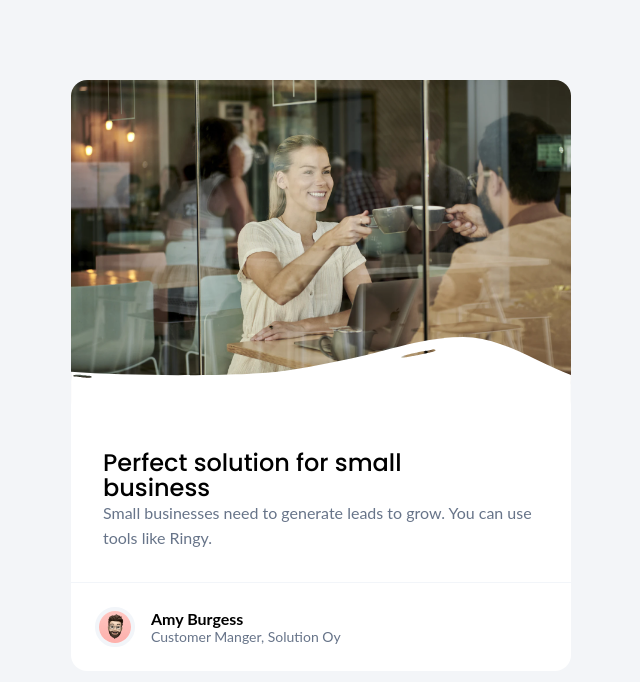
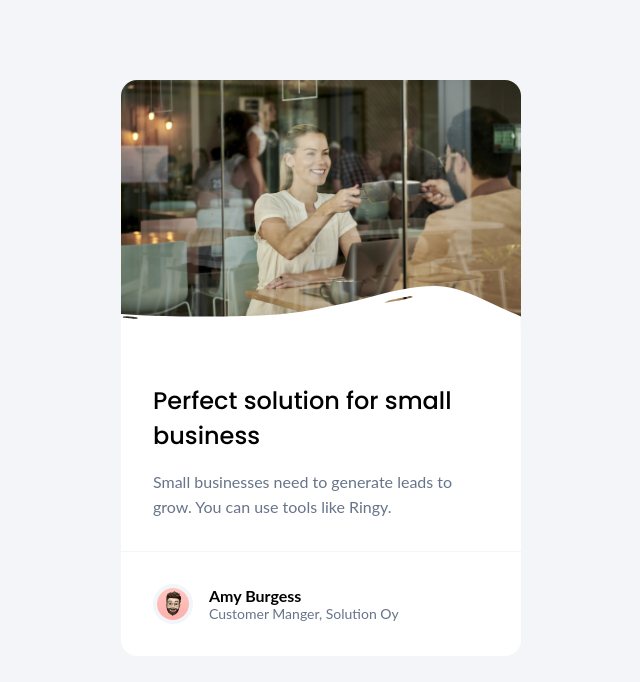
Before and after one commit to PaulaaPP/DevChallenges_Projects, a plain HTML site: page blog-card/index.html in a window 1280 px wide. Shown: the whole page, without its empty margins (319-959 px from the left). Drawn offline with Linux system fonts and the light colour scheme.

Commit message:
finale upade

```diff
--- a/blog-card/style.css
+++ b/blog-card/style.css
@@ -14,9 +14,8 @@ body {
 .container {
   background-color: #fff;
   border-radius: 1rem;
-  max-width: 500px;
+  max-width: 400px;
   margin: auto;
-  /* padding: 2rem; */
 }
 img {
   max-width: 100%;
@@ -40,17 +39,19 @@ img {
   margin: 2rem;
   text-align: start;
   font-family: "Poppins", sans-serif;
-  line-height: 25px;
 }
 
 h1 {
   font-family: "Poppins", sans-serif;
   font-size: 1.5rem;
   font-weight: 500;
+  line-height: 35px;
+  padding-bottom: 1rem;
 }
 
 p {
   color: #677489;
+  line-height: 25px;
 }
 
 .profile {
@@ -59,7 +60,7 @@ p {
   justify-content: flex-start;
   gap: 1rem;
   border-top: 1px solid #f2f5f9;
-  padding: 1.5rem;
+  padding: 2rem;
 }
 
 .profile img {
```
